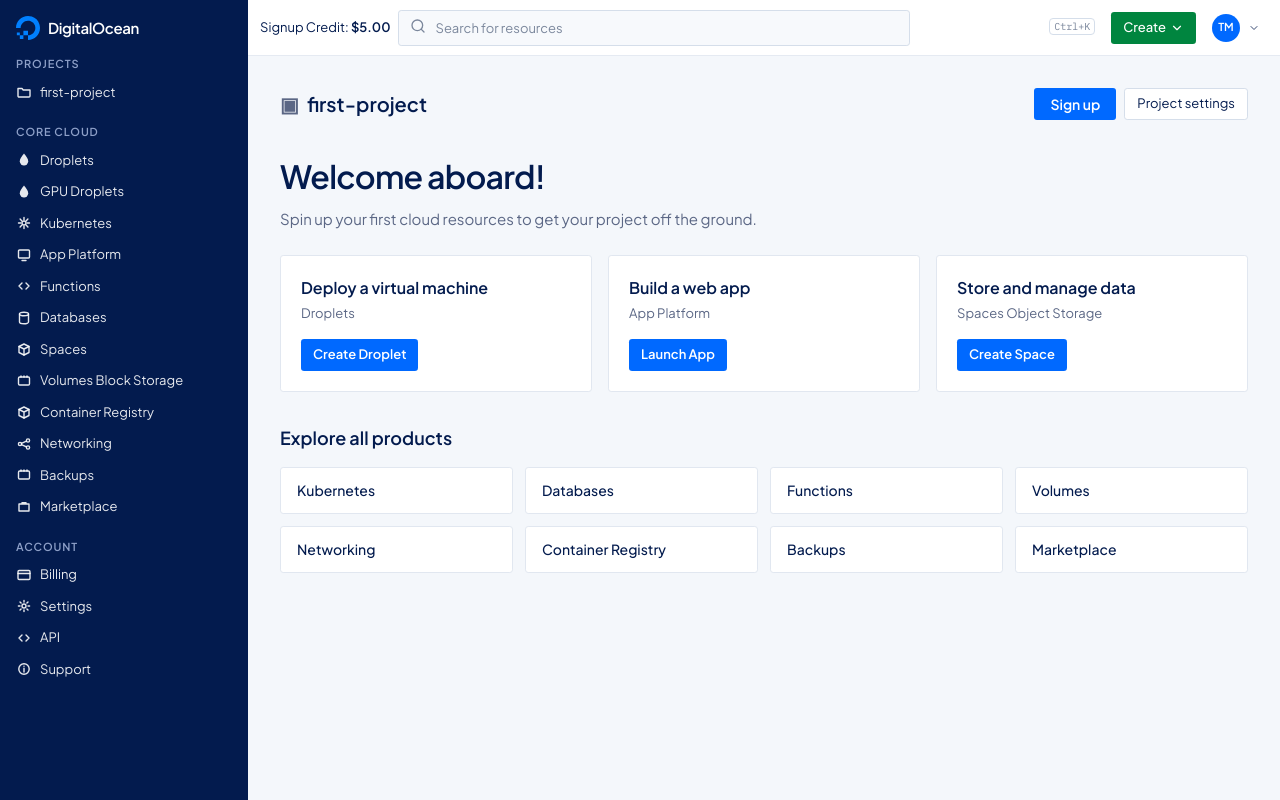
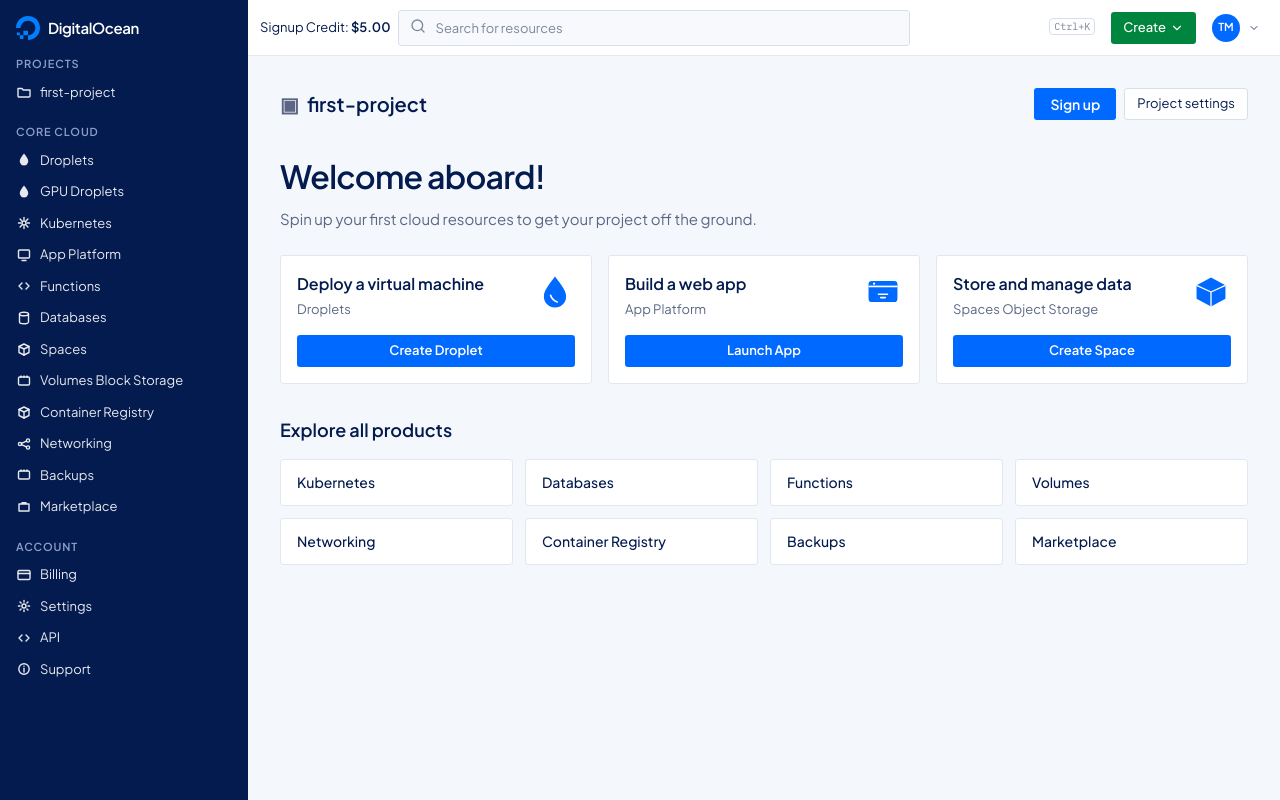
Before and after one commit to S1mp1yDucky/skybench, a Next.js app: page /digitalocean in a window 1280 px wide. Built offline with nearby package versions, Linux system fonts and the light colour scheme.

Commit message:
Balance the DigitalOcean welcome cards.
The action buttons were short labels in a wide empty card. They now fill the card, with the product mark beside the title.

Co-authored-by: tariqroohi0 <tariqroohi0@gmail.com>

```diff
--- a/components/consoles/do-console.tsx
+++ b/components/consoles/do-console.tsx
@@ -174,9 +174,9 @@ function DoWelcome({
         <h2 className="text-[32px] font-semibold tracking-tight text-[#031b4e]">Welcome aboard!</h2>
         <p className="mt-2 text-[15px] text-[#5b6785]">Spin up your first cloud resources to get your project off the ground.</p>
         <div className="mt-6 grid gap-4 lg:grid-cols-3">
-          <WelcomeCard title="Deploy a virtual machine" product="Droplets" action="Create Droplet" onClick={onCreate} />
-          <WelcomeCard title="Build a web app" product="App Platform" action="Launch App" />
-          <WelcomeCard title="Store and manage data" product="Spaces Object Storage" action="Create Space" onClick={onOpen} />
+          <WelcomeCard kind="droplet" title="Deploy a virtual machine" product="Droplets" action="Create Droplet" onClick={onCreate} />
+          <WelcomeCard kind="app" title="Build a web app" product="App Platform" action="Launch App" />
+          <WelcomeCard kind="spaces" title="Store and manage data" product="Spaces Object Storage" action="Create Space" onClick={onOpen} />
         </div>
       </div>
       <div>
@@ -207,13 +207,45 @@ function DoWelcome({
   )
 }
 
-function WelcomeCard({ title, product, action, onClick }: { title: string; product: string; action: string; onClick?: () => void }) {
+function WelcomeCard({ kind, title, product, action, onClick }: { kind: "droplet" | "app" | "spaces"; title: string; product: string; action: string; onClick?: () => void }) {
   return (
-    <div className="flex flex-col rounded-md border border-[#e1e7f0] bg-white p-5">
-      <p className="text-[16px] font-semibold text-[#031b4e]">{title}</p>
-      <p className="mt-1 text-[13px] text-[#5b6785]">{product}</p>
-      <button type="button" onClick={onClick} className="mt-4 h-8 w-fit rounded-md bg-[#0069ff] px-3 text-[13px] font-semibold text-white hover:bg-[#0058d6]">{action}</button>
+    <div className="flex h-full flex-col rounded-md border border-[#e1e7f0] bg-white p-4">
+      <div className="flex items-start justify-between gap-3">
+        <div className="min-w-0">
+          <p className="text-[16px] font-semibold text-[#031b4e]">{title}</p>
+          <p className="mt-1 text-[13px] text-[#5b6785]">{product}</p>
+        </div>
+        <WelcomeArt kind={kind} />
+      </div>
+      <button type="button" onClick={onClick} className="mt-4 h-8 w-full rounded-md bg-[#0069ff] px-3 text-[13px] font-semibold text-white hover:bg-[#0058d6]">{action}</button>
     </div>
+  )
+}
+
+function WelcomeArt({ kind }: { kind: "droplet" | "app" | "spaces" }) {
+  if (kind === "droplet") {
+    return (
+      <svg viewBox="0 0 72 72" className="size-10 shrink-0" aria-hidden>
+        <path d="M36 8c12 16 20 26 20 36a20 20 0 1 1-40 0c0-10 8-20 20-36Z" fill="#0069ff" />
+        <path d="M28 42c2 6 6 10 12 12" fill="none" stroke="white" strokeWidth="3" strokeLinecap="round" />
+      </svg>
+    )
+  }
+  if (kind === "app") {
+    return (
+      <svg viewBox="0 0 72 72" className="size-10 shrink-0" aria-hidden>
+        <rect x="10" y="16" width="52" height="38" rx="6" fill="#0069ff" />
+        <path d="M10 26h52" stroke="white" strokeWidth="3" />
+        <circle cx="20" cy="21" r="2" fill="white" />
+        <path d="M28 40h16M32 46h8" stroke="white" strokeWidth="3" strokeLinecap="round" />
+      </svg>
+    )
+  }
+  return (
+    <svg viewBox="0 0 72 72" className="size-10 shrink-0" aria-hidden>
+      <path d="M36 10 62 24v24L36 62 10 48V24Z" fill="#0069ff" />
+      <path d="M36 36 62 24M36 36 10 24M36 36v26" fill="none" stroke="white" strokeWidth="2.4" />
+    </svg>
   )
 }
 
```
